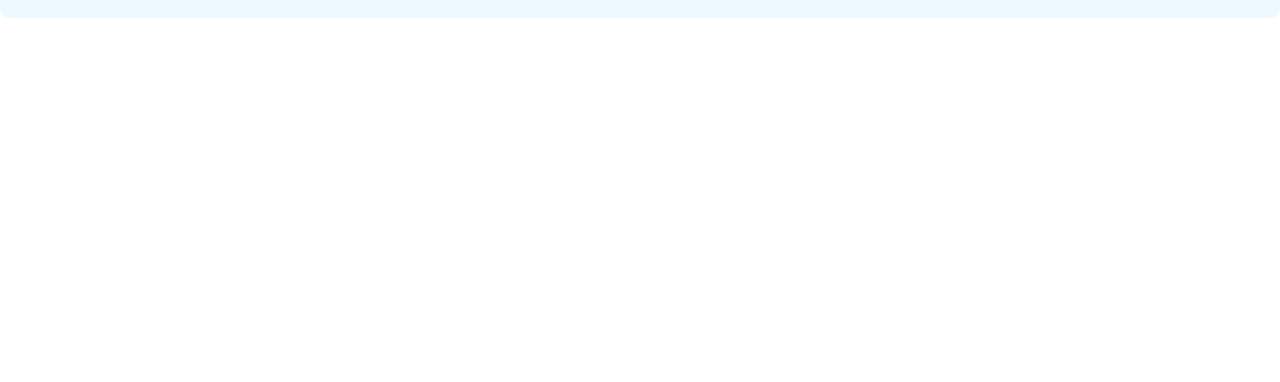
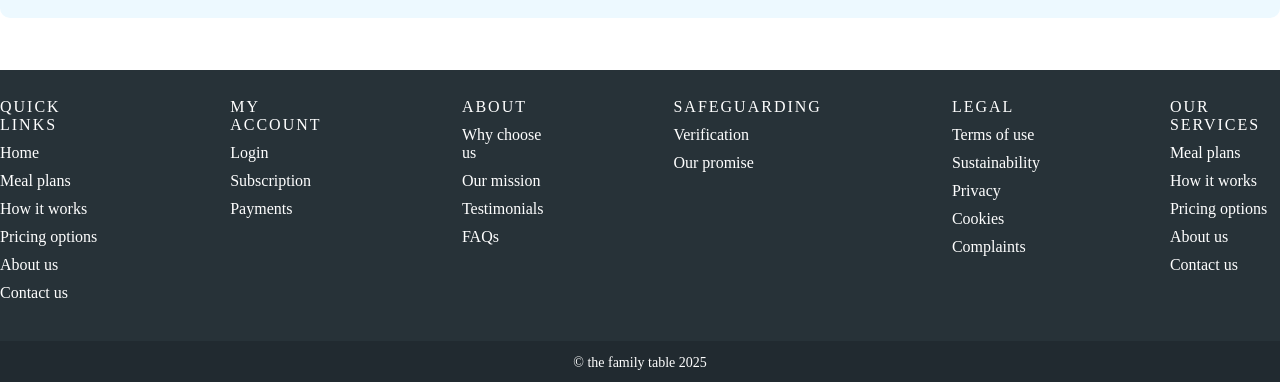
Before and after one commit to emilymaeleung/the-family-table, a plain HTML site: page index.htm in a window 1280 px wide. Shown: the part 1896-2278 px from the top of the page. Before the commit the page ends 1914 px from the top, so only its background shows below. Drawn offline with Linux system fonts and the light colour scheme.

Commit message:
Added footer

```diff
--- a/Assets/styles.css
+++ b/Assets/styles.css
@@ -30,6 +30,24 @@ nav {
 
 }
 
+h1 {
+    font-family: (--primary-font);
+    font-weight: 500;
+    font-size: 80px;
+    line-height: 120%;
+    margin: 0;
+    color: var(--secondary-color);
+}
+
+p {
+    font-family: (--primary-font);
+    font-weight: 400;
+    font-size: 20px;
+    line-height: 170%;
+    margin-bottom: 5%;
+    color: var(--grey);
+}
+
 h2 {
     font-family: var(--primary-font);
     font-size: 45px;
@@ -40,6 +58,13 @@ h3 {
     font-family: var(--primary-font);
     font-size: 32px;
     font-weight: 500;
+}
+
+h6 {
+    font-family: var(--primary-font);
+    font-size: 20px;
+    font-weight: 500;
+    margin-bottom: 0;
 }
 
 #logo {
@@ -90,23 +115,6 @@ header {
 
 }
 
-h1 {
-    font-family: (--primary-font);
-    font-weight: 500;
-    font-size: 80px;
-    line-height: 120%;
-    margin: 0;
-    color: var(--secondary-color);
-}
-
-p {
-    font-family: (--primary-font);
-    font-weight: 400;
-    font-size: 20px;
-    line-height: 170%;
-    margin-bottom: 5%;
-    color: var(--grey);
-}
 
 #nav-links a {
     color: var(--secondary-color);
@@ -169,5 +177,46 @@ p {
     border-radius: 10px;
     padding: 3%;
     margin-top: 4%;
+    margin-bottom: 4%;
 
 }
+
+footer {
+    background-color: var(--secondary-color);
+    color: var(--tertiary-color);
+    padding-top: 1%;
+    padding-bottom: 1%;
+    display: flex;
+}
+
+#footermenus {
+    display: flex;
+    margin: 0 auto;
+    gap: 130px;
+
+}
+
+.f-menus {
+    list-style-type: none;
+    padding-left: 0;
+
+
+}
+
+.f-menus li {
+    margin-bottom: 10px;
+}
+
+.f-menus li:hover {
+    color: var(--primary-color);
+}
+
+.copyright {
+    font-size: 14px;
+    background-color: #212a30;
+    padding: 10px;
+    margin: auto 0;
+    align-items: center;
+    text-align: center;
+    color: #ffffff;
+}
--- a/index.htm
+++ b/index.htm
@@ -15,7 +15,6 @@
         <img id="logo" src="./Assets/media/Asset 4@3x.png" alt="family table logo">
         <div id="nav-links">
             <a href="#">Home</a>
-            <a href="#projects">Projects</a>
             <a href="#about">About</a>
             <a href="#contact">Contact</a>
         </div>
@@ -79,6 +78,57 @@
         <iframe style="border-radius: 10px" width="100%" height="400px" src="https://www.youtube.com/embed/5ZiHkYhWEto?si=qxJ4BcNj0MjrYewR" title="YouTube video player" frameborder="0" allow="accelerometer; autoplay; clipboard-write; encrypted-media; gyroscope; picture-in-picture; web-share" referrerpolicy="strict-origin-when-cross-origin" allowfullscreen></iframe>
     </section>
 
+    </div>
 
+<footer>
+    <div id="footermenus"> <ul class="f-menus">
+            <li style="letter-spacing: 2px;">QUICK LINKS</li>
+            <li>Home</li>
+            <li>Meal plans</li>
+            <li>How it works</li>
+            <li>Pricing options</li>
+            <li>About us</li>
+            <li>Contact us</li>
+        </ul>
 
-    </div>
+        <ul class="f-menus">
+            <li style="letter-spacing: 2px;">MY ACCOUNT</li>
+            <li>Login</li>
+            <li>Subscription</li>
+            <li>Payments</li>
+        </ul>
+
+        <ul class="f-menus">
+            <li style="letter-spacing: 2px;">ABOUT</li>
+            <li>Why choose us</li>
+            <li>Our mission</li>
+            <li>Testimonials</li>
+            <li>FAQs</li>
+        </ul>
+
+        <ul class="f-menus">
+            <li style="letter-spacing: 2px;">SAFEGUARDING</li>
+            <li>Verification</li>
+            <li>Our promise</li>
+        </ul>
+
+            <ul class="f-menus">
+            <li style="letter-spacing: 2px;">LEGAL</li>
+            <li>Terms of use</li>
+            <li>Sustainability</li>
+            <li>Privacy</li>
+            <li>Cookies</li>
+            <li>Complaints</li>
+        </ul>
+
+        <ul class="f-menus">
+        <li style="letter-spacing: 2px;">OUR SERVICES</li><li>Meal plans</li>
+        <li>How it works</li>
+        <li>Pricing options</li>
+        <li>About us</li>
+        <li>Contact us</li>
+        </ul>
+
+        </div>
+    </footer>
+    <p class="copyright">© the family table 2025</p>
```
